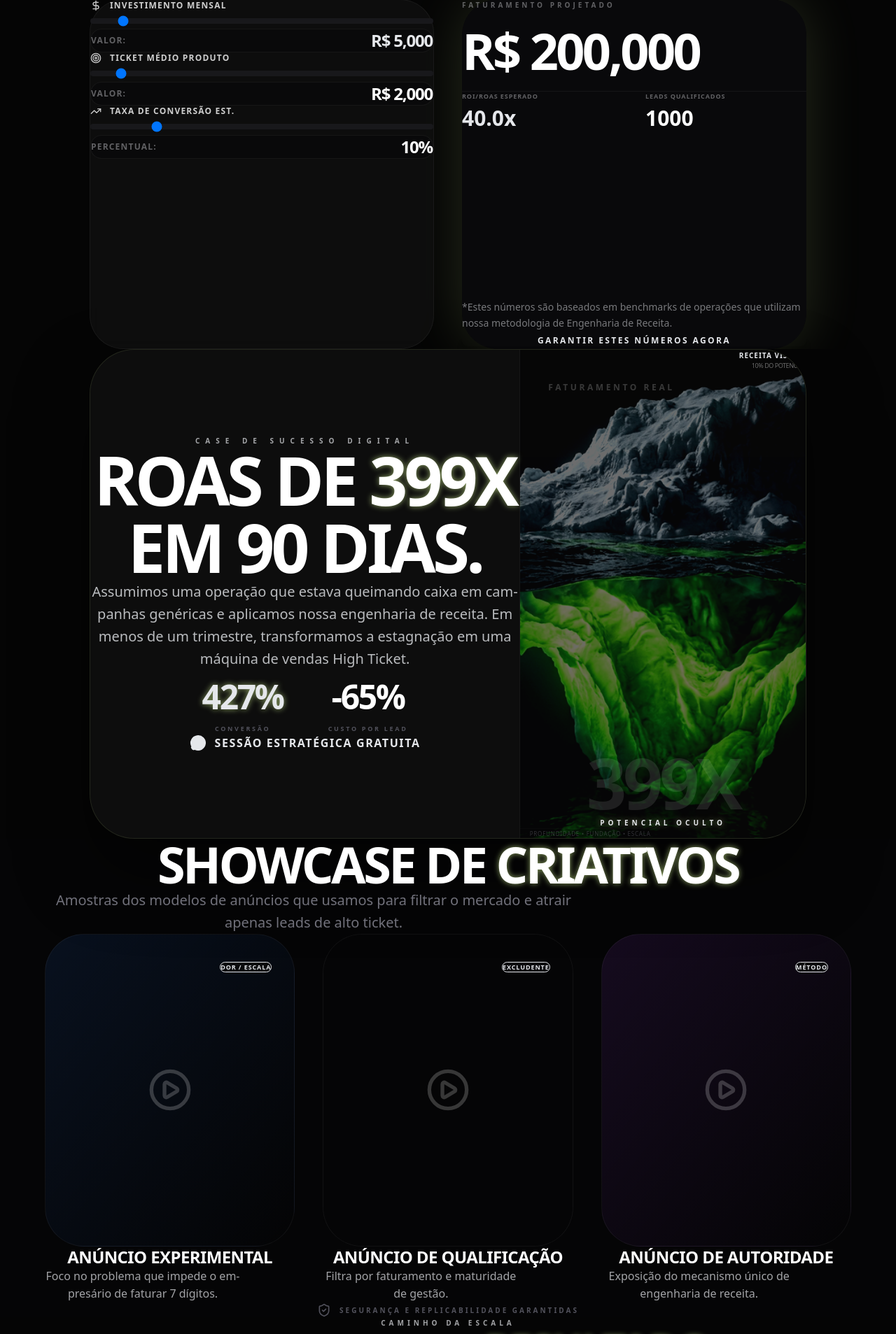
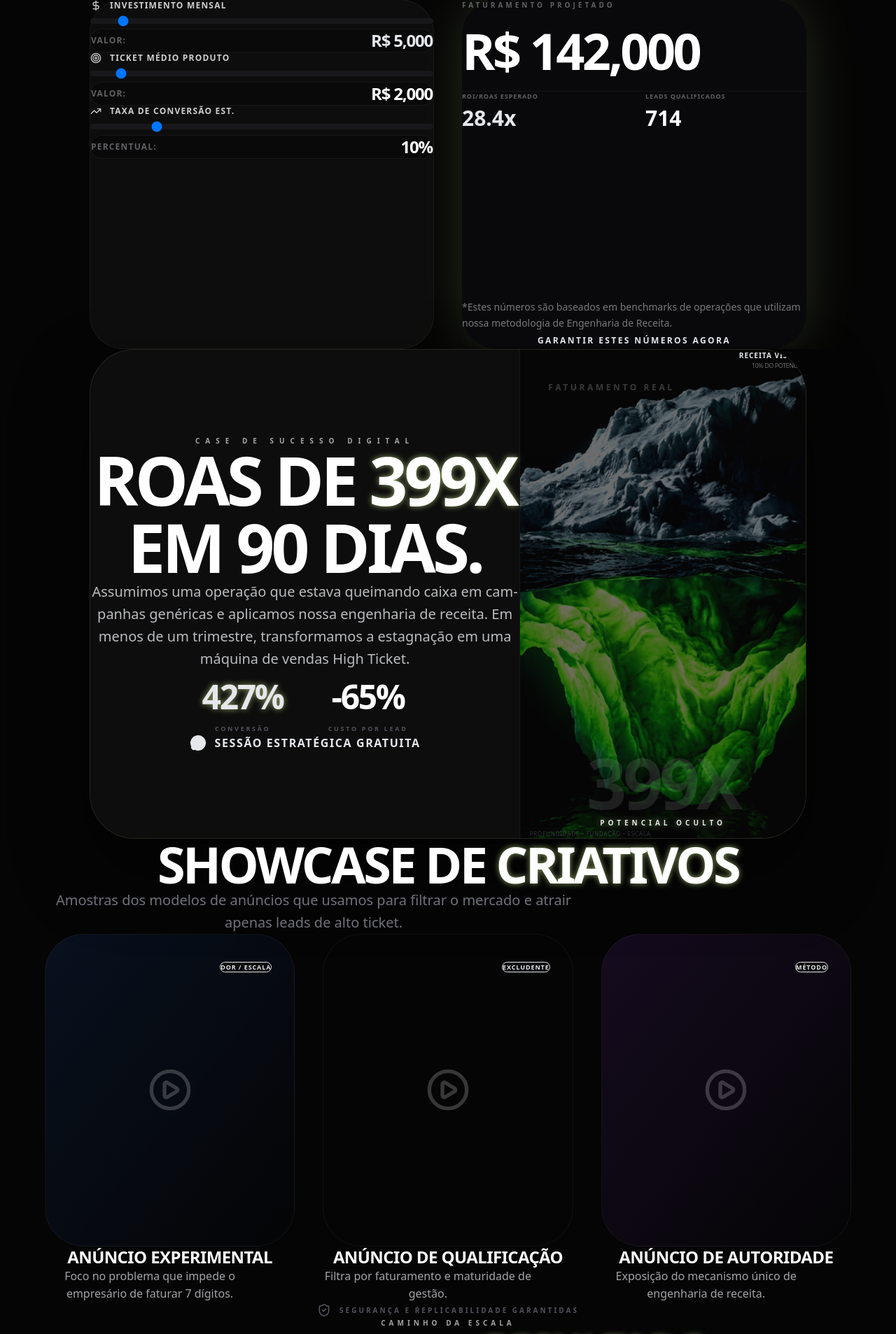
Before and after one commit to Banchoy/engenharia-de-receita, a Next.js app: page / in a window 1280 px wide. Shown: the part 3948-5855 px from the top of the page at 70% size. Built offline with nearby package versions, Linux system fonts and the light colour scheme; no server answers.

Commit message:
Fix: Final visual refinements, text wrapping (break-words), adjusted padding, and updated ROI CPL to R$ 7.00

```diff
--- a/src/components/CreativeShowcase.tsx
+++ b/src/components/CreativeShowcase.tsx
@@ -59,9 +59,9 @@ export default function CreativeShowcase() {
                                 </div>
                             </div>
 
-                            <div className="mt-10 text-center space-y-4 px-4 w-full">
+                            <div className="mt-12 text-center space-y-6 px-6 w-full">
                                 <h3 className="text-xl md:text-2xl font-black text-white uppercase tracking-tight leading-tight">{creative.title}</h3>
-                                <p className="text-[#E5E7EB]/70 text-sm md:text-base font-medium leading-[1.6] max-w-[280px] mx-auto hyphens-auto">
+                                <p className="text-[#E5E7EB]/70 text-sm md:text-base font-medium leading-[1.6] max-w-[300px] mx-auto break-words w-full">
                                     {creative.description}
                                 </p>
                             </div>
--- a/src/components/Pillars.tsx
+++ b/src/components/Pillars.tsx
@@ -82,7 +82,7 @@ function PillarCard({ pillar, index }: { pillar: any; index: number }) {
             <div className="flex-1 flex flex-col items-center w-full">
                 <button
                     onClick={() => setIsOpen(!isOpen)}
-                    className="mb-8 px-8 py-3 rounded-full border border-neon/30 text-neon text-[10px] font-black tracking-widest uppercase hover:bg-neon/10 transition-colors shrink-0"
+                    className="mb-10 px-10 py-4 rounded-full border border-neon/30 text-neon text-[10px] font-black tracking-widest uppercase hover:bg-neon/10 transition-colors shrink-0"
                 >
                     {isOpen ? "Fechar" : "Saber Detalhes"}
                 </button>
@@ -95,7 +95,7 @@ function PillarCard({ pillar, index }: { pillar: any; index: number }) {
                             exit={{ height: 0, opacity: 0 }}
                             className="overflow-hidden w-full"
                         >
-                            <p className="text-[#E5E7EB]/70 text-sm md:text-base leading-[1.6] font-medium pt-6 border-t border-neon/10 hyphens-auto">
+                            <p className="text-[#E5E7EB]/70 text-sm md:text-base leading-[1.6] font-medium pt-8 border-t border-neon/10 break-words w-full">
                                 {pillar.description}
                             </p>
                         </motion.div>
--- a/src/components/Problem.tsx
+++ b/src/components/Problem.tsx
@@ -71,14 +71,14 @@ export default function Problem() {
                                         className="overflow-hidden hidden md:block w-full"
                                         transition={{ duration: 0.4, ease: "easeOut" }}
                                     >
-                                        <p className="text-[#E5E7EB]/70 leading-[1.6] text-sm md:text-base font-medium pt-8 border-t border-white/5 hyphens-auto">
+                                        <p className="text-[#E5E7EB]/70 leading-[1.6] text-sm md:text-base font-medium pt-8 border-t border-white/5 break-words w-full">
                                             {item.description}
                                         </p>
                                     </motion.div>
 
                                     {/* Fallback Mobile (sempre visível) */}
                                     <div className="md:hidden w-full">
-                                        <p className="text-[#E5E7EB]/70 leading-[1.6] text-sm md:text-base font-medium pt-8 border-t border-white/5 hyphens-auto">
+                                        <p className="text-[#E5E7EB]/70 leading-[1.6] text-sm md:text-base font-medium pt-8 border-t border-white/5 break-words w-full">
                                             {item.description}
                                         </p>
                                     </div>
--- a/src/components/ROICalculator.tsx
+++ b/src/components/ROICalculator.tsx
@@ -12,7 +12,7 @@ export default function ROICalculator() {
     const [results, setResults] = useState({ revenue: 0, roas: 0, leads: 0 });
 
     useEffect(() => {
-        const leads = Math.floor(investment / 5); // Estimativa real: R$ 5 por lead qualificado (baseado em 1000/200)
+        const leads = Math.floor(investment / 7); // Média ajustada: R$ 7 por lead qualificado
         const sales = Math.floor(leads * (conversion / 100));
         const revenue = sales * ticket;
         const roas = revenue / investment;
```
